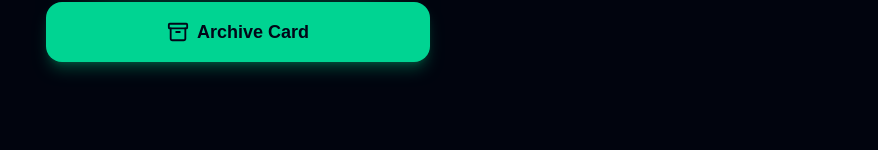
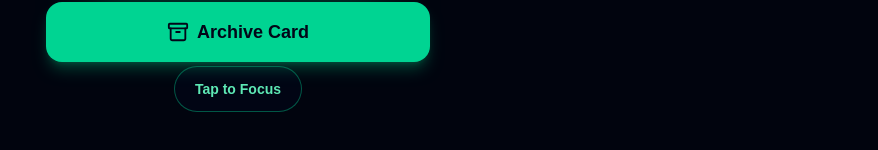
Before and after one commit to tjschulze/pokemon-vault, a Next.js app: page / in a window 1280 px wide. Both pictures are taken after a click on the button "Add Card". Shown: the part 642-792 px from the top of the page, without its empty margins (402-1280 px from the left). Built offline with nearby package versions, Linux system fonts and the light colour scheme; no server answers; the database is empty.

Commit message:
Camera smart frame manual focus update 1

```diff
--- a/components/CameraExperience.tsx
+++ b/components/CameraExperience.tsx
@@ -18,7 +18,7 @@ export function CameraExperience({
   onCardCreated: (card: CardCopy) => void;
   nextId: string;
 }) {
-  const { videoRef, error, stopCamera, captureFrame } = useCameraStream();
+  const { videoRef, error, stopCamera, captureFrame, focusCamera } = useCameraStream();
   const { cameraStatus, cameraHint } = useCameraAnalysis(videoRef);
 
   const [capturedBlob, setCapturedBlob] = useState<Blob | null>(null);
@@ -56,6 +56,16 @@ export function CameraExperience({
       const message = err instanceof Error ? err.message : "Capture failed.";
       alert(message);
       setArchiving(false);
+    }
+  }
+
+  async function handleManualFocus() {
+    const focused = await focusCamera();
+
+    if (focused) {
+      vibrate(25);
+    } else {
+      alert("Manual focus is not supported on this browser. Try tapping the screen or moving slightly closer.");
     }
   }
 
@@ -104,6 +114,7 @@ export function CameraExperience({
         cameraHint={cameraHint}
         cameraStatus={cameraStatus}
         onClose={handleClose}
+        onManualFocus={handleManualFocus}
       />
 
       <CaptureReview
--- a/components/camera/VaultCameraOverlay.tsx
+++ b/components/camera/VaultCameraOverlay.tsx
@@ -5,10 +5,12 @@ export function VaultCameraOverlay({
   cameraHint,
   cameraStatus,
   onClose,
+  onManualFocus,
 }: {
   cameraHint: string;
   cameraStatus: CameraStatus;
   onClose: () => void;
+  onManualFocus: () => void;
 }) {
   const cornerColor =
   cameraStatus === "ready"
@@ -58,6 +60,12 @@ export function VaultCameraOverlay({
           <p className="mt-4 text-sm text-emerald-300">
             Every card has a story. Every story deserves a home.
           </p>
+          <button
+            onClick={onManualFocus}
+            className="mt-4 rounded-full bg-slate-950/70 border border-emerald-400/40 px-5 py-3 text-sm font-bold text-emerald-300"
+          >
+            Tap to Focus
+          </button>
         </div>
       </div>
     </>
--- a/components/camera/useCameraStream.ts
+++ b/components/camera/useCameraStream.ts
@@ -64,10 +64,30 @@ export function useCameraStream() {
     });
   }
 
+  async function focusCamera() {
+      const activeStream = videoRef.current?.srcObject as MediaStream | null;
+      const track = activeStream?.getVideoTracks()[0];
+
+      if (!track) return false;
+
+      try {
+        await track.applyConstraints({
+          advanced: [
+            { focusMode: "continuous" } as MediaTrackConstraintSet,
+          ],
+        });
+
+        return true;
+      } catch {
+        return false;
+      }
+    }
+
   return {
     videoRef,
     error,
     stopCamera,
     captureFrame,
+    focusCamera,
   };
 }
```
